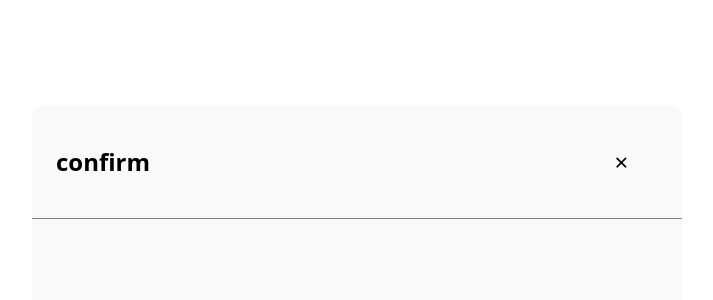
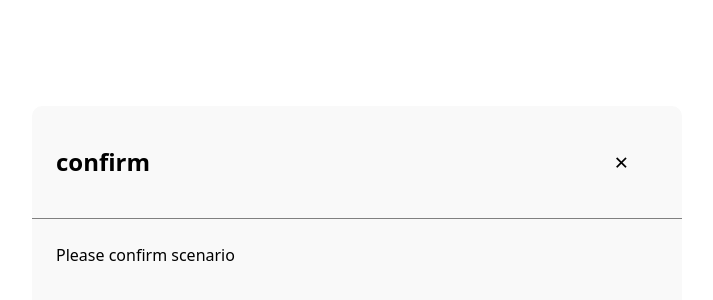
Before and after one commit to ryansnorek/ui-library, a React (Vite) app in the folder main/: page / in a window 1280 px wide. Shown: the part 94-394 px from the top of the page, without its empty margins (283-996 px from the left). Built offline with nearby package versions, Linux system fonts and the light colour scheme.

Commit message:
add scenario modal message and header icon

```diff
--- a/main/src/App.tsx
+++ b/main/src/App.tsx
@@ -1,4 +1,4 @@
-import { CSSProperties, ReactNode } from "react";
+import { CSSProperties, ReactNode } from 'react';
 
 interface ScenarioProps {
   message: string | ReactNode;
@@ -8,8 +8,8 @@ interface ScenarioProps {
   closeLabel?: string;
   style?: CSSProperties;
   icon?: string;
-  className: string;
-  'data-testid': string;
+  className?: string;
+  'data-testid'?: string;
   onClose?: () => void;
   onSubmit: () => void;
 }
@@ -37,9 +37,13 @@ function Scenario(props: ScenarioProps) {
       className={`container ${className}`}
     >
       <header>
-        <div>{header ?? 'Confirmation'}</div>
+        <div className='header-label'>
+          {icon && <i>{icon}</i>}
+          <div>{header ?? 'Confirmation'}</div>
+        </div>
         <button>&times;</button>
       </header>
+      <div className="modal-message">{message}</div>
     </div>
   );
 }
@@ -47,7 +51,12 @@ function Scenario(props: ScenarioProps) {
 function App() {
   return (
     <>
-      <Scenario header="confirm" />
+      <Scenario
+        visible
+        header="confirm"
+        message="Please confirm scenario"
+        onSubmit={() => ''}
+      />
     </>
   );
 }
--- a/main/src/theme/theme.css
+++ b/main/src/theme/theme.css
@@ -128,7 +128,23 @@ button:focus-visible {
   color: black;
 }
 
+.container header .header-label {
+  display: flex;
+}
+
+.container header i {
+  padding-right: 5px;
+}
+
 .container header button {
   background-color: transparent;
   color: black;
 }
+
+.modal-message {
+  padding: 1.5rem;
+  color: black;
+  font-size: 16px;
+  display: flex;
+  justify-content: flex-start;
+}
```
